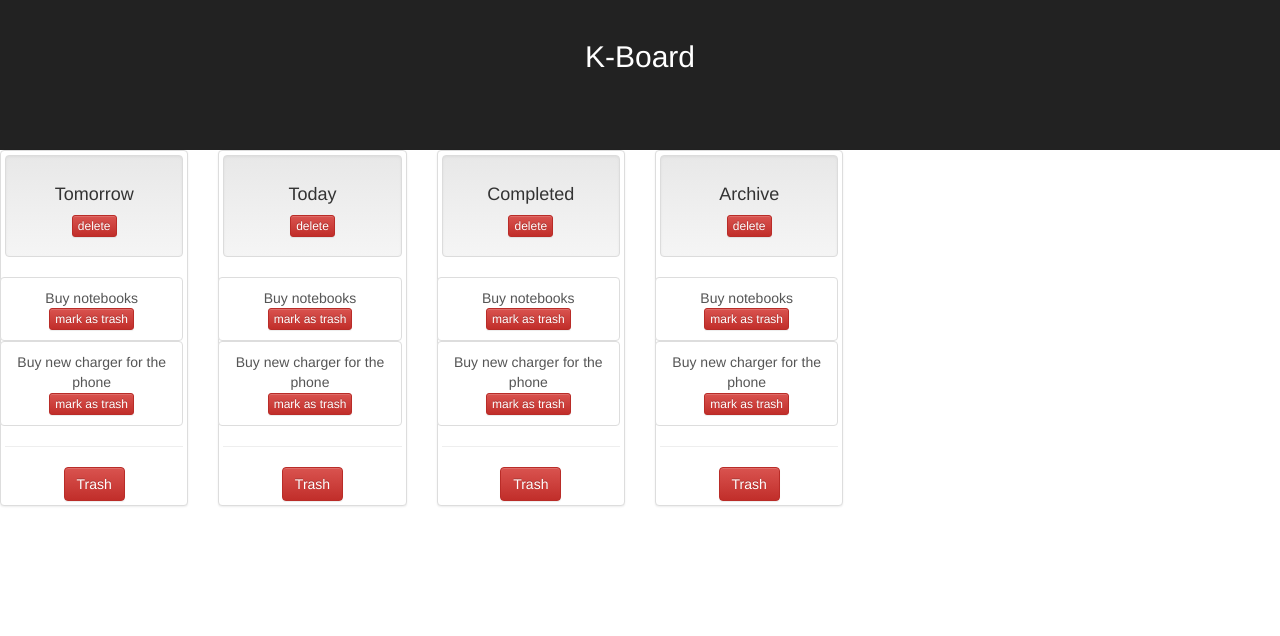
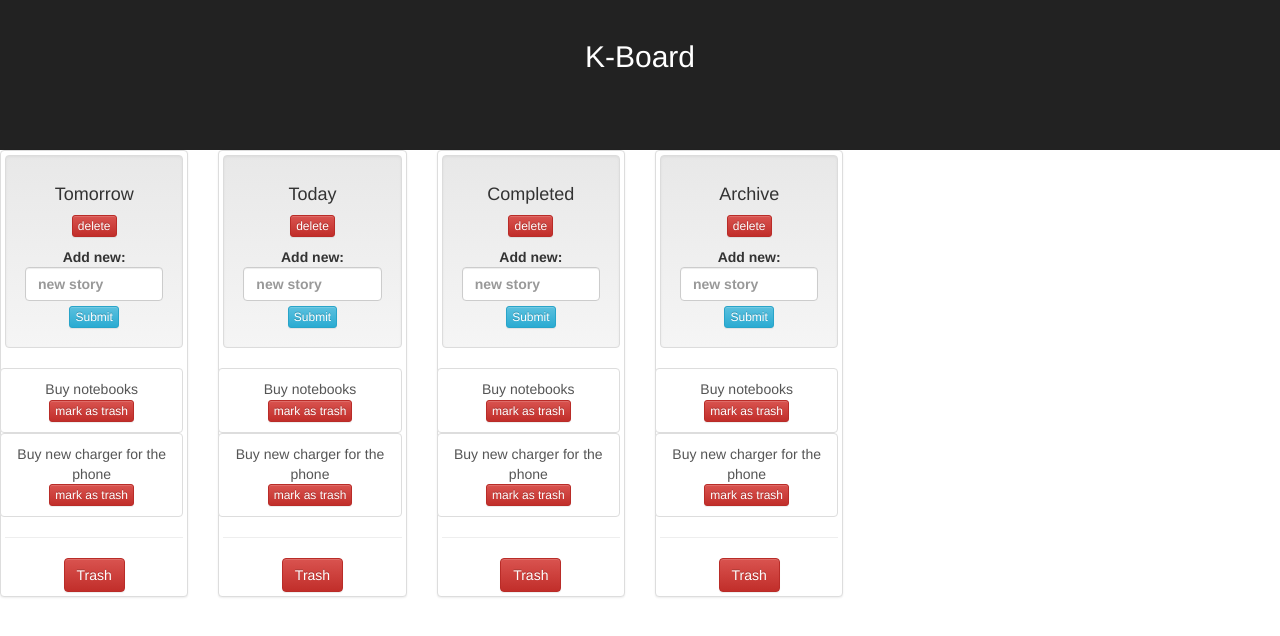
Before and after one commit to joromir/k-board, a React (Create React App) app: page / in a window 1280 px wide. Shown: the top 636 px of the page. Built offline with nearby package versions, Linux system fonts and the light colour scheme.

Commit message:
Add user story creation feature
Edit BoardColumn.js(raw)

```diff
--- a/src/BoardColumn.js
+++ b/src/BoardColumn.js
@@ -9,6 +9,7 @@ export default class BoardColumn extends Component {
 
     this.state = {
       hidden: false,
+      newStoryData: '',
       stories: [
         {id: 1, title: 'Buy notebooks', trash: false},
         {id: 2, title: 'Wash the car', trash: true},
@@ -19,6 +20,9 @@ export default class BoardColumn extends Component {
     this.changeState = this.changeState.bind(this);
     this.refreshStories = this.refreshStories.bind(this);
     this.markStoryAsTrash = this.markStoryAsTrash.bind(this);
+    this.addNewStory = this.addNewStory.bind(this);
+    this.handleSubmit = this.handleSubmit.bind(this);
+    this.appendNewStory = this.appendNewStory.bind(this);
   }
 
   changeState() {
@@ -40,12 +44,49 @@ export default class BoardColumn extends Component {
     );
   }
 
+  addNewStory(event) {
+    this.setState({
+      newStoryData: event.target.value
+    });
+  }
+
+  appendNewStory(stories) {
+    var ids = this.state.stories.map((story) => story.id);
+
+    var newStory = {
+      id: (Math.max(...ids) + 1),
+      title: this.state.newStoryData,
+      trash: false
+    };
+
+    return(stories.concat([newStory]));
+  }
+
+  handleSubmit(event) {
+    // TODO: Find a better solution...
+    this.setState((prevState, props) =>
+      {stories: this.appendNewStory(prevState.stories)}
+    );
+    event.preventDefault();
+  }
+
   render() {
     const content = <div className='col-lg-2'>
       <div className="BoardColumn thumbnail">
         <div className='well'>
           <h4 className='display-4'>{this.props.boardName}</h4>
           <a onClick={this.changeState} className='btn btn-danger btn-xs'>delete</a>
+          <p>{this.state.newStoryData}</p>
+          <form onSubmit={this.handleSubmit}>
+            <label>
+              Add new:
+              <input type='text'
+                     placeholder='new story'
+                     className='form-control'
+                     onChange={this.addNewStory}/>
+            </label>
+            <input type='submit' value='Submit' className='btn btn-info btn-xs'/>
+          </form>
         </div>
 
         <ColumnActiveStories stories={this.state.stories} onChange={this.refreshStories}/>
```
